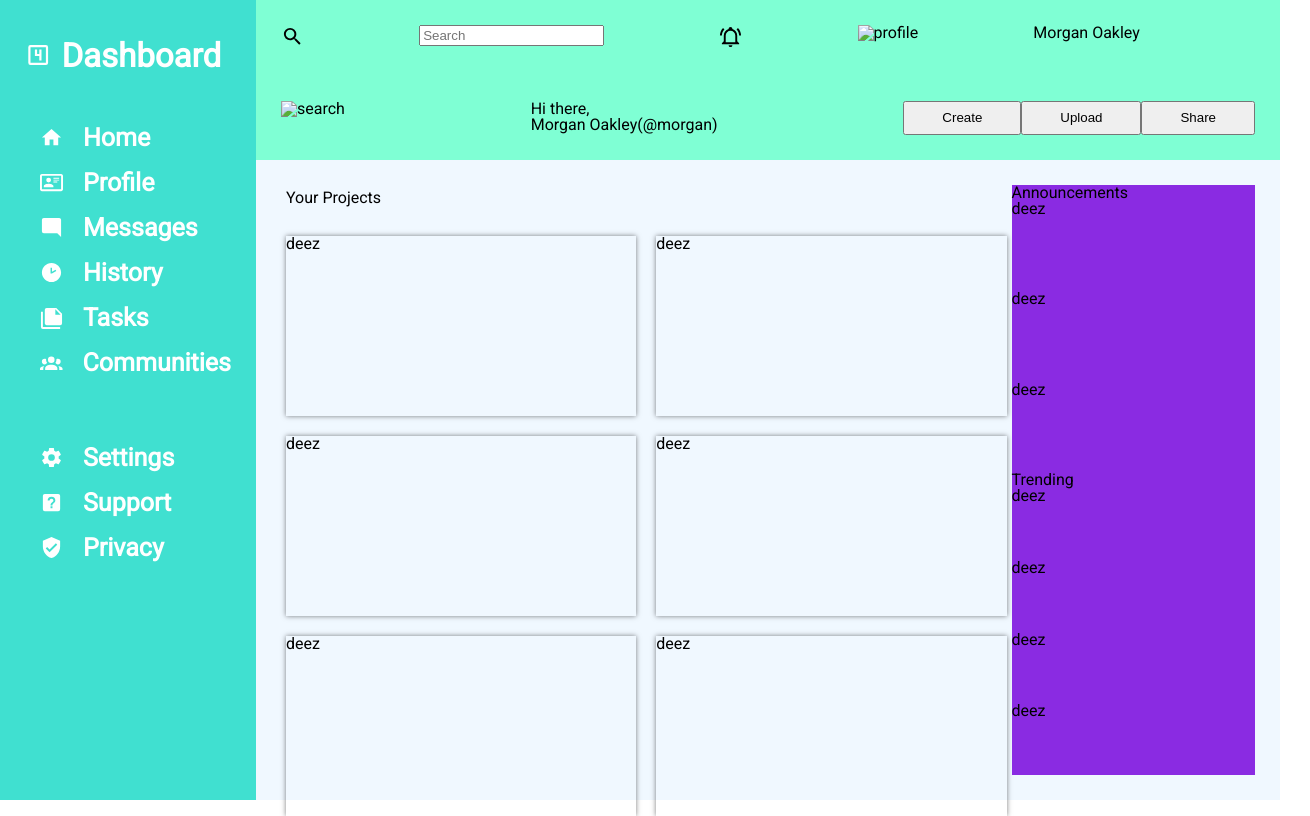
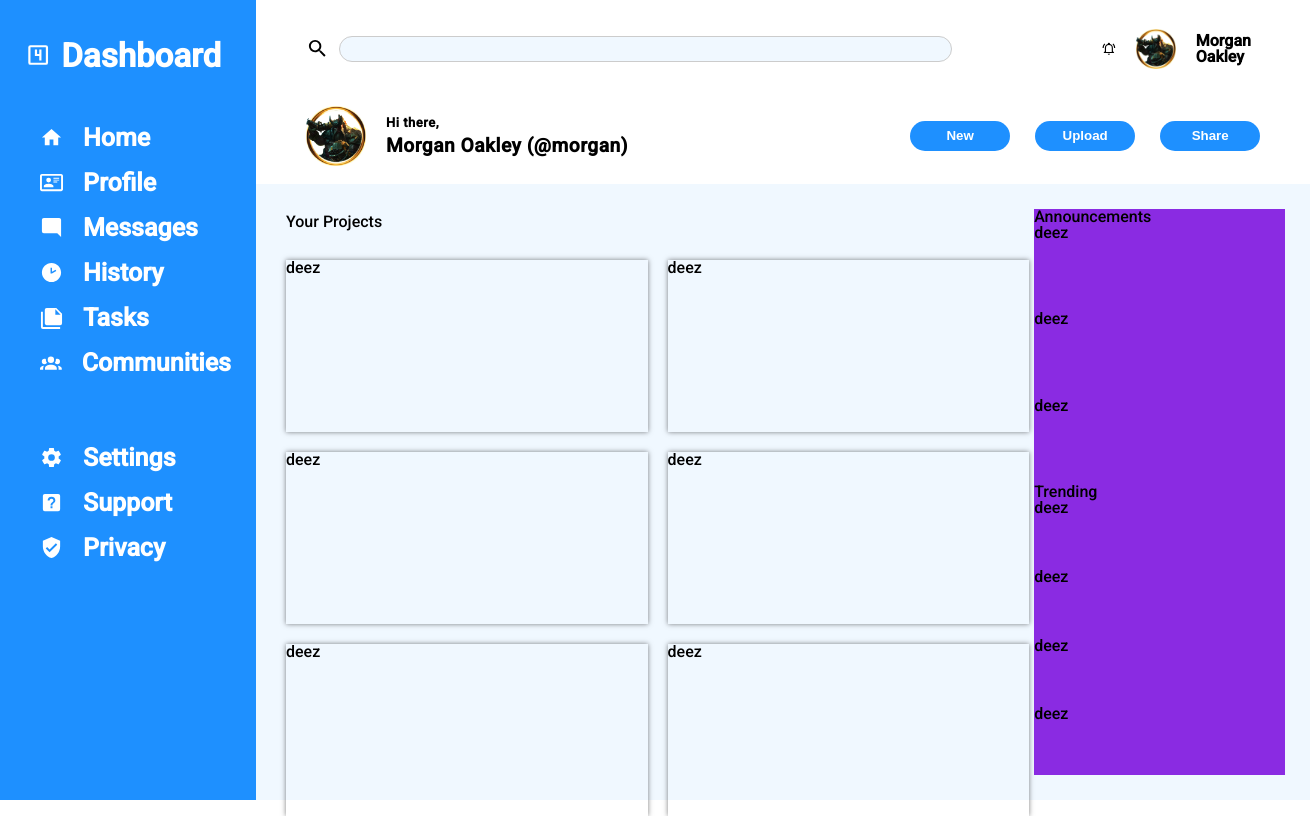
Before and after one commit to Mouzone/Admin-Dashboard, a plain HTML site: page index.html in a window 1280 px wide. Shown: the whole page, 1310 px wide, since content can reach past the window. Drawn offline with Linux system fonts and the light colour scheme.

Commit message:
Profile picture, top styling and spacing as well as finding appropriate blue for website

```diff
--- a/index.html
+++ b/index.html
@@ -5,7 +5,7 @@
     <meta name="viewport" content="width=device-width, initial-scale=1.0">
     <title>Document</title>
     <link rel="stylesheet" type="text/css" href="styles.css">
-    <link rel="stylesheet" href="https://fonts.googleapis.com/css?family=Roboto">
+    <link rel="stylesheet" href="https://fonts.googleapis.com/css?family=Roboto:500">
 </head>
 <body>
     <div class="left">
@@ -58,21 +58,26 @@
     <div class="right">
         <div class="top">
             <div class="search">
-                <svg xmlns="http://www.w3.org/2000/svg" viewBox="0 0 24 24"><title>magnify</title><path d="M9.5,3A6.5,6.5 0 0,1 16,9.5C16,11.11 15.41,12.59 14.44,13.73L14.71,14H15.5L20.5,19L19,20.5L14,15.5V14.71L13.73,14.44C12.59,15.41 11.11,16 9.5,16A6.5,6.5 0 0,1 3,9.5A6.5,6.5 0 0,1 9.5,3M9.5,5C7,5 5,7 5,9.5C5,12 7,14 9.5,14C12,14 14,12 14,9.5C14,7 12,5 9.5,5Z" /></svg>
                 <div class="search-bar">
-                    <input type="text" placeholder="Search">
+                    <svg xmlns="http://www.w3.org/2000/svg" viewBox="0 0 24 24"><title>magnify</title><path d="M9.5,3A6.5,6.5 0 0,1 16,9.5C16,11.11 15.41,12.59 14.44,13.73L14.71,14H15.5L20.5,19L19,20.5L14,15.5V14.71L13.73,14.44C12.59,15.41 11.11,16 9.5,16A6.5,6.5 0 0,1 3,9.5A6.5,6.5 0 0,1 9.5,3M9.5,5C7,5 5,7 5,9.5C5,12 7,14 9.5,14C12,14 14,12 14,9.5C14,7 12,5 9.5,5Z" /></svg>
+                    <input type="text">
                 </div>
-                <svg xmlns="http://www.w3.org/2000/svg" viewBox="0 0 24 24"><title>bell-ring-outline</title><path d="M10,21H14A2,2 0 0,1 12,23A2,2 0 0,1 10,21M21,19V20H3V19L5,17V11C5,7.9 7.03,5.17 10,4.29C10,4.19 10,4.1 10,4A2,2 0 0,1 12,2A2,2 0 0,1 14,4C14,4.1 14,4.19 14,4.29C16.97,5.17 19,7.9 19,11V17L21,19M17,11A5,5 0 0,0 12,6A5,5 0 0,0 7,11V18H17V11M19.75,3.19L18.33,4.61C20.04,6.3 21,8.6 21,11H23C23,8.07 21.84,5.25 19.75,3.19M1,11H3C3,8.6 3.96,6.3 5.67,4.61L4.25,3.19C2.16,5.25 1,8.07 1,11Z" /></svg>                <img src="images/profile.png" alt="profile">
-                <p>Morgan Oakley</p>
+                <div class="account">
+                    <svg xmlns="http://www.w3.org/2000/svg" viewBox="0 0 24 24"><title>bell-ring-outline</title><path d="M10,21H14A2,2 0 0,1 12,23A2,2 0 0,1 10,21M21,19V20H3V19L5,17V11C5,7.9 7.03,5.17 10,4.29C10,4.19 10,4.1 10,4A2,2 0 0,1 12,2A2,2 0 0,1 14,4C14,4.1 14,4.19 14,4.29C16.97,5.17 19,7.9 19,11V17L21,19M17,11A5,5 0 0,0 12,6A5,5 0 0,0 7,11V18H17V11M19.75,3.19L18.33,4.61C20.04,6.3 21,8.6 21,11H23C23,8.07 21.84,5.25 19.75,3.19M1,11H3C3,8.6 3.96,6.3 5.67,4.61L4.25,3.19C2.16,5.25 1,8.07 1,11Z" /></svg>
+                    <img src="images/profile.png" alt="search">
+                    <p>Morgan Oakley</p>
+                </div>
             </div>
             <div class="create">
-                <img src="images/search.png" alt="search">
-                <div class="greeting">
-                    <p>Hi there,</p>
-                    <p>Morgan Oakley(@morgan)</p>
+                <div class="profile">
+                    <img src="images/profile.png" alt="search">
+                    <div class="greeting">
+                        <p>Hi there,</p>
+                        <h1>Morgan Oakley (@morgan)</h1>
+                    </div>
                 </div>
                 <div class="buttons">
-                    <button>Create</button>
+                    <button>New</button>
                     <button>Upload</button>
                     <button>Share</button>
                 </div>
--- a/styles.css
+++ b/styles.css
@@ -50,7 +50,7 @@ body{
     display: flex;
     flex-direction: column;
     gap: 40px;
-    background-color: turquoise;
+    background-color: dodgerblue;
     padding: 25px;
     color: white;
 }
@@ -100,32 +100,110 @@ svg{
 
 .right{
     display:grid;
-    grid-template-rows: 20% 80%;
-    background-color: aquamarine;
+    grid-template-rows: 23% 77%;
 }
 
 .top{
     display: grid;
     grid-auto-flow: row;
+
 }
 
 .search{
-    display: grid;
-    grid-auto-flow: column;
-    grid-template-columns: (5, auto);
-    padding: 25px;
+    display: flex;
+    padding: 50px;
+    padding-top: 10px;
+    align-items: center;
+    padding-bottom: 0px;
+    justify-content: space-between;
 }
 
+.search-bar{
+    display: flex;
+    align-items: center;
+    gap: 10px;
+}
+
+.search-bar input[type="text"] {
+    font-size: 16px;
+    color: #333;
+    width: 600px;
+    background-color: aliceblue;
+    padding: 1px;
+    display: grid;
+    padding-left: 10px;
+    height: 22px;
+}
+
+/* Add border and border-radius */
+.search-bar input[type="text"] {
+    border: 1px solid #ccc;
+    border-radius: 20px;
+}
+
+.account{
+    display: flex;
+    gap:20px;
+    margin-left: 150px;
+    align-items: center;
+    font-size: medium;
+    font-weight: bolder;
+
+}
+
+img{
+    height:40px;
+    width: 40px;
+}
+
+.profile>img{
+    height:60px;
+    width: 60px;
+}
 .create{
-    display: grid;
-    grid-auto-flow: column;
-    grid-template-columns: (5, auto);
-    padding: 25px;
+    display: flex;
+    padding: 50px;
+    padding-top: 0px;
+    padding-bottom: 0px;
+    justify-content: space-between;
+}
+
+.profile{
+    display: flex;
+    align-items: center;
+    gap: 20px;
+    letter-spacing: .5px;
+}
+
+.greeting{
+    display: flex;
+    flex-direction: column;
+    gap: 7px;
+}
+.greeting>p{
+    font-size: small;
+    font-weight: 900;
+}
+
+.greeting>h1{
+    font-size: larger;
+    font-weight: 900;
 }
 
 .buttons{
-    display: grid;
-    grid-auto-flow: column;
+    display: flex;
+    gap: 25px;
+    align-items: center;
+}
+
+button{
+    background-color:dodgerblue;
+    color: #fff; /* Text color */
+    border: none; /* Remove button border */
+    border-radius: 20px; /* Create an oblong shape */
+    height: 30px;
+    width: 100px;
+    font-weight: 600;
 }
 
 .bottom{
```
Also changed, not shown: images/profile.png (added).
